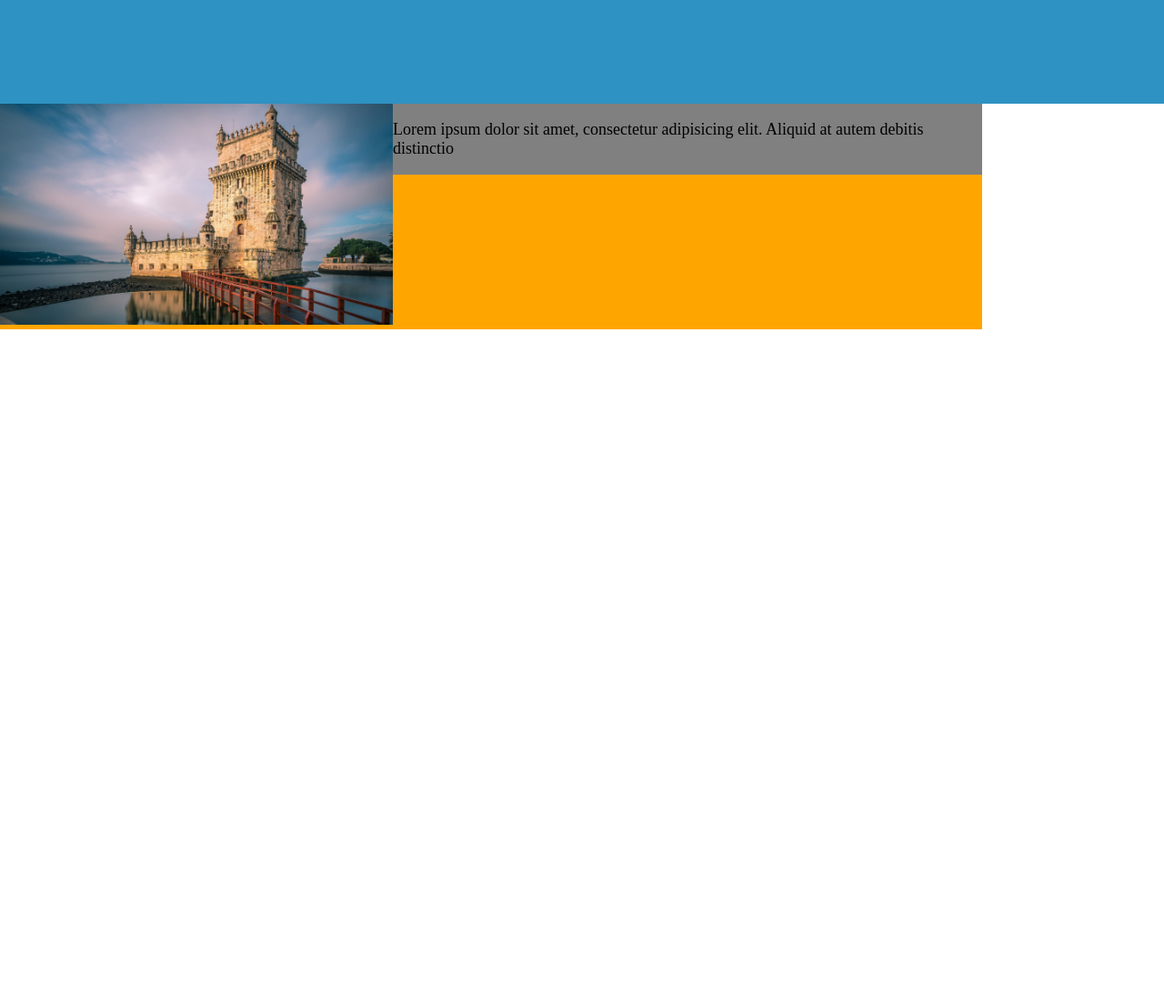
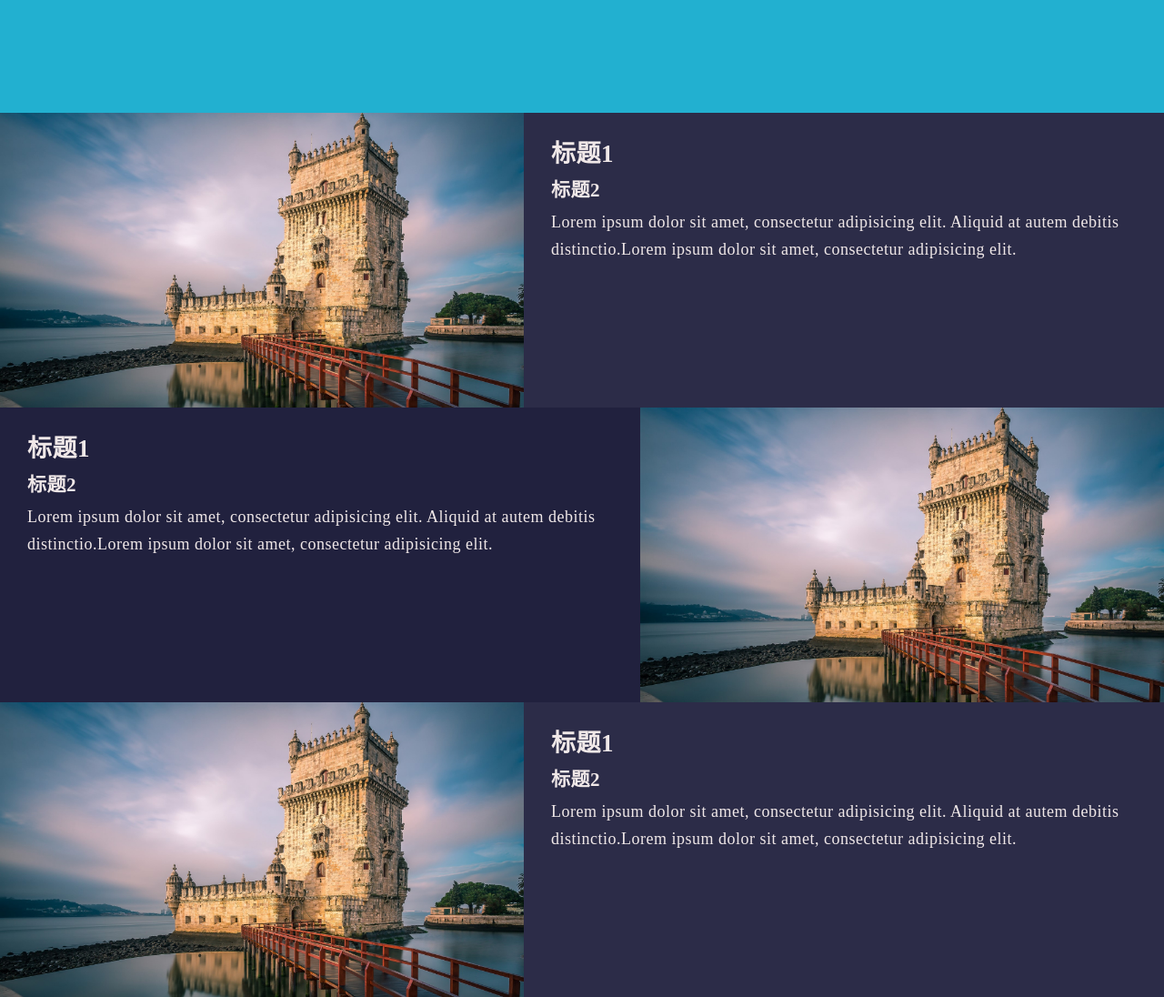
Before and after one commit to butchercome/myPage, a plain HTML site: page index.html in a window 1280 px wide. Shown: the part 1120-2216 px from the top of the page at 91% size. Before the commit the page ends 1482 px from the top, so only its background shows below. Drawn offline with nearby package versions, Linux system fonts and the light colour scheme.

Commit message:
add text part

```diff
--- a/css/main.css
+++ b/css/main.css
@@ -98,7 +98,7 @@ button.main-btn{
 
 section.green-section{
     text-align: center;
-    background: #2e92c3;
+    background: #22b0d0;
     color: white;
     padding: 100px 0;
 }
@@ -114,8 +114,8 @@ section.green-section{
     margin: 20px auto;
 }
 
-div.hr {
-    background: #37a7de;
+.green-section .hr {
+    background: #47cfdd;
 }
 
 .green-section p {
@@ -133,7 +133,7 @@ div.hr {
     height: 80px;
     line-height: 80px;
     margin: 50px 50px;
-    border: #3bcfdc 2px solid;
+    border: #47cfdd 2px solid;
 
     -webkit-transform: rotate(45deg);
     -moz-transform: rotate(45deg);
@@ -142,13 +142,18 @@ div.hr {
     transform: rotate(45deg);
 }
 
-/*.gray-section {*/
-    /*background: #FFF;*/
-/*}*/
+.gray-section {
+    background: #21213e;
+}
 
-.gray-section .artical-preview {
-    background: orange;
-    width: 1080px;
+.artical-preview {
+    font-size: 0;
+    color: #f0e8e8;
+    /*max-width: 1080px;*/
+}
+
+.artical-preview:nth-child(odd) {
+    background-color: rgba(255,255,255, 0.05);
 }
 
 .artical-preview:after {
@@ -157,17 +162,40 @@ div.hr {
     clear: both;
 }
 
-.gray-section .img-section {
-    width: 40%;
+.img-section {
+    width: 45%;
 }
 
 .img-section img {
     width: 100%;
 }
 
-.gray-section .text-section {
-    width: 60%;
-    background: gray;
+ .text-section {
+    width: 55%;
+    /*background: orange;*/
+}
+
+.text-section .text-content {
+    max-width: 95%;
+    position: relative;
+    margin: 0 0;
+    top: 20px;
+    left: 30px;
+    /*background: orange;*/
+    font-size: 18px;
+    letter-spacing: 0.5px;
+    line-height: 30px;
+
+}
+
+.text-content>h1, h2, h3 {
+    margin-bottom: 5px;
+    margin-top: 10px;
+}
+
+
+ .text-section p {
+    margin-top: 0px;
 }
 
 .artical-preview>div {
--- a/index.html
+++ b/index.html
@@ -37,7 +37,8 @@
             <div>
                 <h2>title</h2>
                 <div class="hr"></div>
-                <p class="sub-heading">Lorem ipsum dolor sit amet, consectetur adipisicing elit. A atque consequatur consequuntur culpa cumque.</p>
+                <p class="sub-heading">Lorem ipsum dolor sit amet, consectetur adipisicing elit. A atque consequatur
+                    consequuntur culpa cumque.</p>
             </div>
             <div class="icon-group">
                 <span class="icon">item1</span>
@@ -48,13 +49,46 @@
     </section>
 
     <section class="gray-section">
-        <div class="artical-preview row">
+        <div class="artical-preview">
             <div class="img-section">
                 <img src="imgs/1.jpg" alt="img1">
             </div>
             <div class="text-section">
-                <h2></h2>
-                <p class="sub-heading">Lorem ipsum dolor sit amet, consectetur adipisicing elit. Aliquid at autem debitis distinctio</p>
+                <div class="text-content">
+                    <h2>标题1</h2>
+                    <h3>标题2</h3>
+                    <p class="sub-heading">Lorem ipsum dolor sit amet, consectetur adipisicing elit. Aliquid at autem
+                        debitis distinctio.Lorem ipsum dolor sit amet, consectetur adipisicing elit. </p>
+                </div>
+            </div>
+        </div>
+
+        <div class="artical-preview">
+
+            <div class="text-section">
+                <div class="text-content">
+                    <h2>标题1</h2>
+                    <h3>标题2</h3>
+                    <p class="sub-heading">Lorem ipsum dolor sit amet, consectetur adipisicing elit. Aliquid at autem
+                        debitis distinctio.Lorem ipsum dolor sit amet, consectetur adipisicing elit. </p>
+                </div>
+            </div>
+            <div class="img-section">
+                <img src="imgs/1.jpg" alt="img1">
+            </div>
+        </div>
+
+        <div class="artical-preview">
+            <div class="img-section">
+                <img src="imgs/1.jpg" alt="img1">
+            </div>
+            <div class="text-section">
+                <div class="text-content">
+                    <h2>标题1</h2>
+                    <h3>标题2</h3>
+                    <p class="sub-heading">Lorem ipsum dolor sit amet, consectetur adipisicing elit. Aliquid at autem
+                        debitis distinctio.Lorem ipsum dolor sit amet, consectetur adipisicing elit. </p>
+                </div>
             </div>
         </div>
     </section>
```
